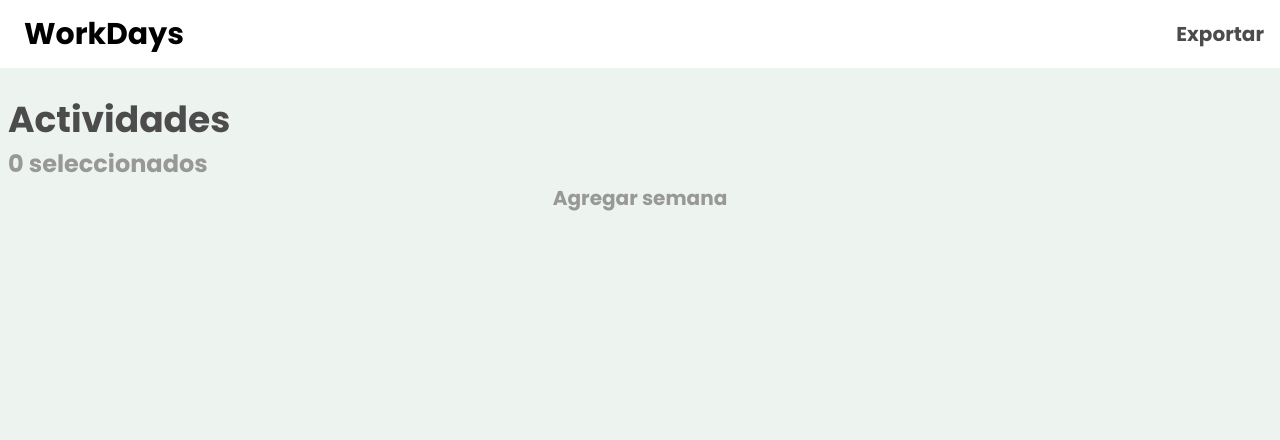
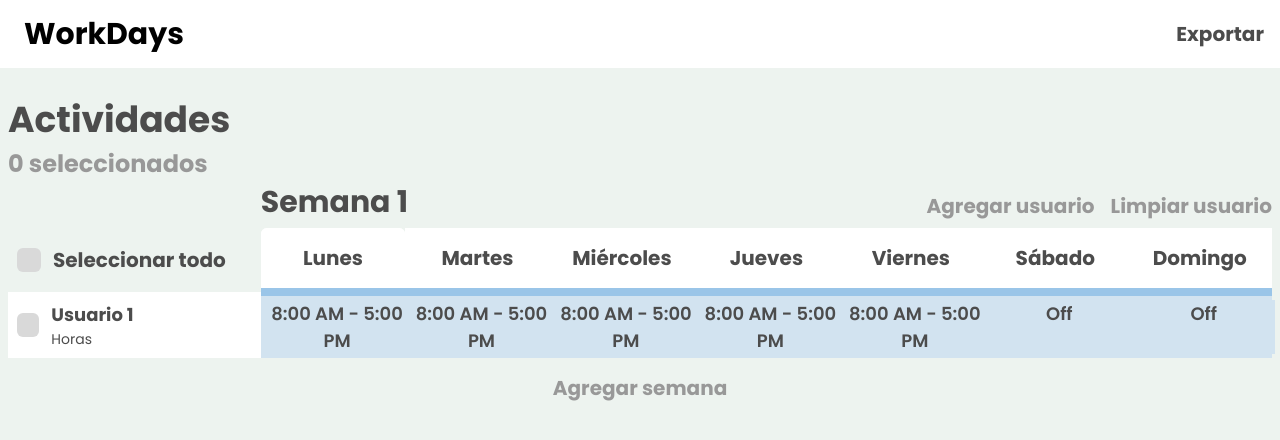
Before and after one commit to BrayanDG4/workdays, a React (Vite) app: page / in a window 1280 px wide. Shown: the top 440 px of the page. Built offline with nearby package versions, Linux system fonts and the light colour scheme.

Commit message:
adding colors

```diff
--- a/src/components/buttons/ButtonPDF.jsx
+++ /dev/null
@@ -1,8 +0,0 @@
-export const ButtonPDF = (props) => {
-    return (
-
-      <button className="button-1 button-transition-2 bg-red-600">
-          Exportar PDF
-      </button>
-    )
-  }
--- a/src/components/buttons/ButtonRightNow.jsx
+++ /dev/null
@@ -1,8 +0,0 @@
-export const ButtonRightNow = (props) => {
-  return (
-
-    <button className="button-1 button-transition cyan-option-1">
-        ¡Comenzar!
-    </button>
-  )
-}
--- a/src/components/workingArea/WorkingArea.jsx
+++ b/src/components/workingArea/WorkingArea.jsx
@@ -1,9 +1,49 @@
-import React, { useState } from "react";
+import React, { useState, useEffect } from "react";
 import { ToolBar } from "./ToolBar";
 import { WorkingHours } from "./WorkingHours";
 
 export const WorkingArea = () => {
   const [weeks, setWeeks] = useState([]);
+
+  useEffect(() => {
+    // Al cargar el componente, verifica si hay datos en el localStorage
+    const storedData = JSON.parse(localStorage.getItem("userList")) || {};
+    if (Object.keys(storedData).length > 0) {
+      // Si hay datos, establece las semanas del estado con los datos del localStorage
+      const savedWeeks = Object.entries(storedData).map(([number, users]) => ({
+        number: parseInt(number),
+        users,
+      }));
+      setWeeks(savedWeeks);
+    } else {
+      // Si no hay datos en el localStorage, crea una semana por defecto
+      const defaultWeek = {
+        number: 1,
+        users: [
+          {
+            id: "1",
+            name: "Usuario 1",
+            schedule: {
+              Monday: "8:00 AM - 5:00 PM",
+              Tuesday: "8:00 AM - 5:00 PM",
+              Wednesday: "8:00 AM - 5:00 PM",
+              Thursday: "8:00 AM - 5:00 PM",
+              Friday: "8:00 AM - 5:00 PM",
+              Saturday: "Off",
+              Sunday: "Off",
+            },
+          },
+          // Agrega más usuarios o datos según sea necesario
+        ],
+      };
+      setWeeks([defaultWeek]);
+      // Guarda la semana por defecto en el localStorage
+      localStorage.setItem(
+        "userList",
+        JSON.stringify({ 1: defaultWeek.users })
+      );
+    }
+  }, []);
 
   const handleAddWeek = () => {
     // Calcula el número de la nueva semana
--- a/src/components/workingArea/WorkingHours.jsx
+++ b/src/components/workingArea/WorkingHours.jsx
@@ -1,14 +1,21 @@
 import React, { useState, useEffect } from "react";
 import { v4 as uuidv4 } from "uuid";
+import { ContextMenu } from "./contextMenu/ContextMenu";
 
 export const WorkingHours = ({ week }) => {
   const { number, users: initialUsers } = week;
   const [users, setUsers] = useState(initialUsers);
   const [newUserName, setNewUserName] = useState("");
   const [selectedUsers, setSelectedUsers] = useState(new Set());
+  const pastelColors = ["#FFD8BE", "#C1E3FF", "#FFD3F2", "#E4FFC1", "#FFECB3"];
+  const [cellColors, setCellColors] = useState({});
+  const [contextMenuVisible, setContextMenuVisible] = useState(false);
+  const [contextMenuPosition, setContextMenuPosition] = useState({
+    x: 0,
+    y: 0,
+  });
 
   useEffect(() => {
-    // Almacenar en localStorage cuando cambia la lista de usuarios
     localStorage.setItem("userList", JSON.stringify(getFullUserList()));
   }, [users]);
 
@@ -59,14 +66,14 @@ export const WorkingHours = ({ week }) => {
 
     setUsers((prevUsers) => [...prevUsers, newUser]);
     setNewUserName("");
-    handleSaveToLocal(); // Guardar en el localStorage al agregar un usuario
+    handleSaveToLocal();
   };
 
   const handleClearSchedule = () => {
     const updatedUsers = users.filter((user) => !selectedUsers.has(user.id));
     setUsers(updatedUsers);
     setSelectedUsers(new Set());
-    handleSaveToLocal(); // Guardar en el localStorage al limpiar el horario
+    handleSaveToLocal();
   };
 
   const handleSelectUser = (userId) => {
@@ -79,6 +86,17 @@ export const WorkingHours = ({ week }) => {
       }
       return newSelection;
     });
+  };
+
+  const handleContextMenu = (event, userId, day) => {
+    event.preventDefault();
+    setContextMenuPosition({ x: event.clientX, y: event.clientY });
+    setContextMenuVisible(true);
+  };
+
+  const handleColorSelect = (color) => {
+    // Aquí puedes implementar la lógica para asignar el color a la celda seleccionada
+    console.log("Color seleccionado:", color);
   };
 
   const handleSelectAll = () => {
@@ -156,108 +174,74 @@ export const WorkingHours = ({ week }) => {
               key={user.id}
               className="text-center gray-text font-semibold text-lg bg-white"
             >
-              <td>
-                <div className="flex items-center gap-3 m-2">
+              <td className="flex items-center gap-3 m-2">
                 <input
                   className={`appearance-none h-6 w-10 rounded-md ${
-                      selectedUsers.has(user.id)
-                        ? "bg-blue-500"
-                        : "bg-[#D9D9D9]"
+                    selectedUsers.has(user.id) ? "bg-blue-500" : "bg-[#D9D9D9]"
                   } checked:border-transparent focus:outline-none`}
                   type="checkbox"
                   checked={selectedUsers.has(user.id)}
                   onChange={() => handleSelectUser(user.id)}
                 />
-                  <div className="flex flex-col">
+                <div className="flex flex-col flex-grow">
                   <input
                     type="text"
                     value={user.name}
-                      onChange={(e) =>
-                        handleNameChange(user.id, e.target.value)
-                      }
+                    onChange={(e) => handleNameChange(user.id, e.target.value)}
                     onBlur={handleSaveToLocal}
-                      className="gray-text font-bold w-full"
+                    className="gray-text font-bold w-full truncate"
+                    style={{ overflow: "hidden", textOverflow: "ellipsis" }}
                   />
                   <p className="text-sm font-normal gray-text text-left">
                     Horas
                   </p>
                 </div>
-                </div>
               </td>
-              <td className="bg-[#D2E3F0] border-t-8 border-[#9AC5E8] w-[10%]">
-                <input
-                  type="text"
-                  value={user.schedule.Monday}
+              {Object.keys(user.schedule).map((day) => {
+                const cellKey = `${user.id}_${day}`;
+                const backgroundColor = cellColors[cellKey] || "#D2E3F0";
+
+                return (
+                  <td
+                    key={day}
+                    className="bg-[#D2E3F0] border-t-8 border-[#9AC5E8]"
+                    style={{ backgroundColor }}
+                    onContextMenu={(event) =>
+                      handleContextMenu(event, user.id, day)
+                    }
+                  >
+                    <textarea
+                      value={user.schedule[day]}
                       onChange={(e) =>
-                    handleScheduleChange(user.id, "Monday", e.target.value)
+                        handleScheduleChange(user.id, day, e.target.value)
                       }
-                  className="border-none bg-[#D2E3F0] text-center w-full"
+                      className="mx-1 border-none bg-[#D2E3F0] text-center w-full resize-none"
+                      style={{
+                        overflow: "hidden",
+                        textOverflow: "ellipsis",
+                        lineHeight: "1.5",
+                        height: "100%",
+                        display: "flex",
+                        alignItems: "center",
+                      }}
                     />
                   </td>
-              <td className="bg-[#D2E3F0] border-t-8 border-[#9AC5E8] w-[10%]">
-                <input
-                  type="text"
-                  value={user.schedule.Tuesday}
-                  onChange={(e) =>
-                    handleScheduleChange(user.id, "Tuesday", e.target.value)
-                  }
-                  className="border-none bg-[#D2E3F0] text-center w-full"
-                />
-              </td>
-              <td className="bg-[#D2E3F0] border-t-8 border-[#9AC5E8] w-[10%]">
-                <input
-                  type="text"
-                  value={user.schedule.Wednesday}
-                  onChange={(e) =>
-                    handleScheduleChange(user.id, "Wednesday", e.target.value)
-                  }
-                  className="border-none bg-[#D2E3F0] text-center w-full"
-                />
-              </td>
-              <td className="bg-[#D2E3F0] border-t-8 border-[#9AC5E8] w-[10%]">
-                <input
-                  type="text"
-                  value={user.schedule.Thursday}
-                  onChange={(e) =>
-                    handleScheduleChange(user.id, "Thursday", e.target.value)
-                  }
-                  className="border-none bg-[#D2E3F0] text-center w-full"
-                />
-              </td>
-              <td className="bg-[#D2E3F0] border-t-8 border-[#9AC5E8] w-[10%]">
-                <input
-                  type="text"
-                  value={user.schedule.Friday}
-                  onChange={(e) =>
-                    handleScheduleChange(user.id, "Friday", e.target.value)
-                  }
-                  className="border-none bg-[#D2E3F0] text-center w-full"
-                />
-              </td>
-              <td className="bg-[#D2E3F0] border-t-8 border-[#9AC5E8] w-[10%]">
-                <input
-                  type="text"
-                  value={user.schedule.Saturday}
-                  onChange={(e) =>
-                    handleScheduleChange(user.id, "Saturday", e.target.value)
-                  }
-                  className="border-none bg-[#D2E3F0] text-center w-full"
-                />
-              </td>
-              <td className="bg-[#D2E3F0] border-t-8 border-[#9AC5E8] w-[10%]">
-                <input
-                  type="text"
-                  value={user.schedule.Sunday}
-                  onChange={(e) =>
-                    handleScheduleChange(user.id, "Sunday", e.target.value)
-                  }
-                  className="border-none bg-[#D2E3F0] text-center w-full"
-                />
-              </td>
+                );
+              })}
             </tr>
           ))}
         </tbody>
       </table>
+
+      {/* Menú contextual */}
+      <ContextMenu
+        visible={contextMenuVisible}
+        x={contextMenuPosition.x}
+        y={contextMenuPosition.y}
+        onClose={() => setContextMenuVisible(false)}
+        onSelectColor={handleColorSelect}
+        colors={pastelColors}
+      />
     </>
   );
 };
--- a/src/components/workingArea/cards/UserCards.jsx
+++ /dev/null
@@ -1,15 +0,0 @@
-export const UserCards = (props) => {
-  return (
-    <div className="bg-yellow-400 grid grid-cols-1 mt-2">
-      <div className="flex items-center gap-3 m-2">
-        <div className="">
-          <input className="w-5 h-5" type="checkbox" name="" id="" />
-        </div>
-        <div className="overflow-hidden">
-          <p className="font-bold gray-text">EncoDev</p>
-          <span>Guerrero educado</span>
-        </div>
-      </div>
-    </div>
-  );
-};
--- /dev/null
+++ b/src/components/workingArea/contextMenu/ContextMenu.jsx
@@ -0,0 +1,40 @@
+import React from "react";
+
+export const ContextMenu = ({
+  visible,
+  x,
+  y,
+  onClose,
+  onSelectColor,
+  colors,
+}) => {
+  const handleColorSelect = (color) => {
+    onSelectColor(color);
+    onClose();
+  };
+
+  if (!visible) return null;
+
+  return (
+    <div
+      className="absolute z-10 bg-white border border-gray-200 shadow-lg"
+      style={{ top: y, left: x }}
+    >
+      <div className="p-2">
+        <p className="text-sm font-medium text-gray-700">
+          Seleccione un color:
+        </p>
+        <div className="flex justify-center mt-2 space-x-2">
+          {colors.map((color) => (
+            <button
+              key={color}
+              className="w-6 h-6 rounded-full"
+              style={{ backgroundColor: color }}
+              onClick={() => handleColorSelect(color)}
+            />
+          ))}
+        </div>
+      </div>
+    </div>
+  );
+};
```
Lines whose indentation alone changed are shown as unchanged.
